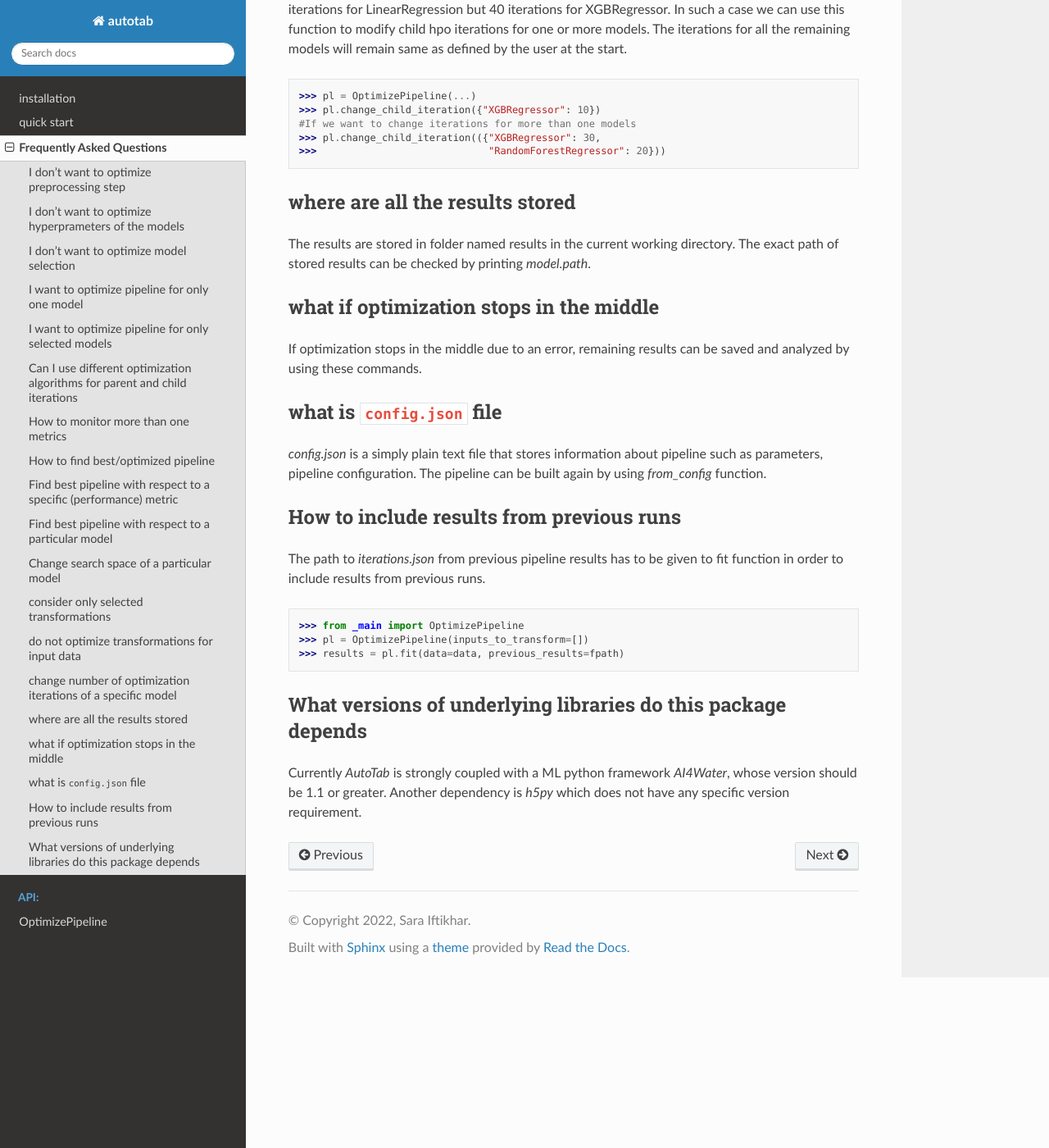
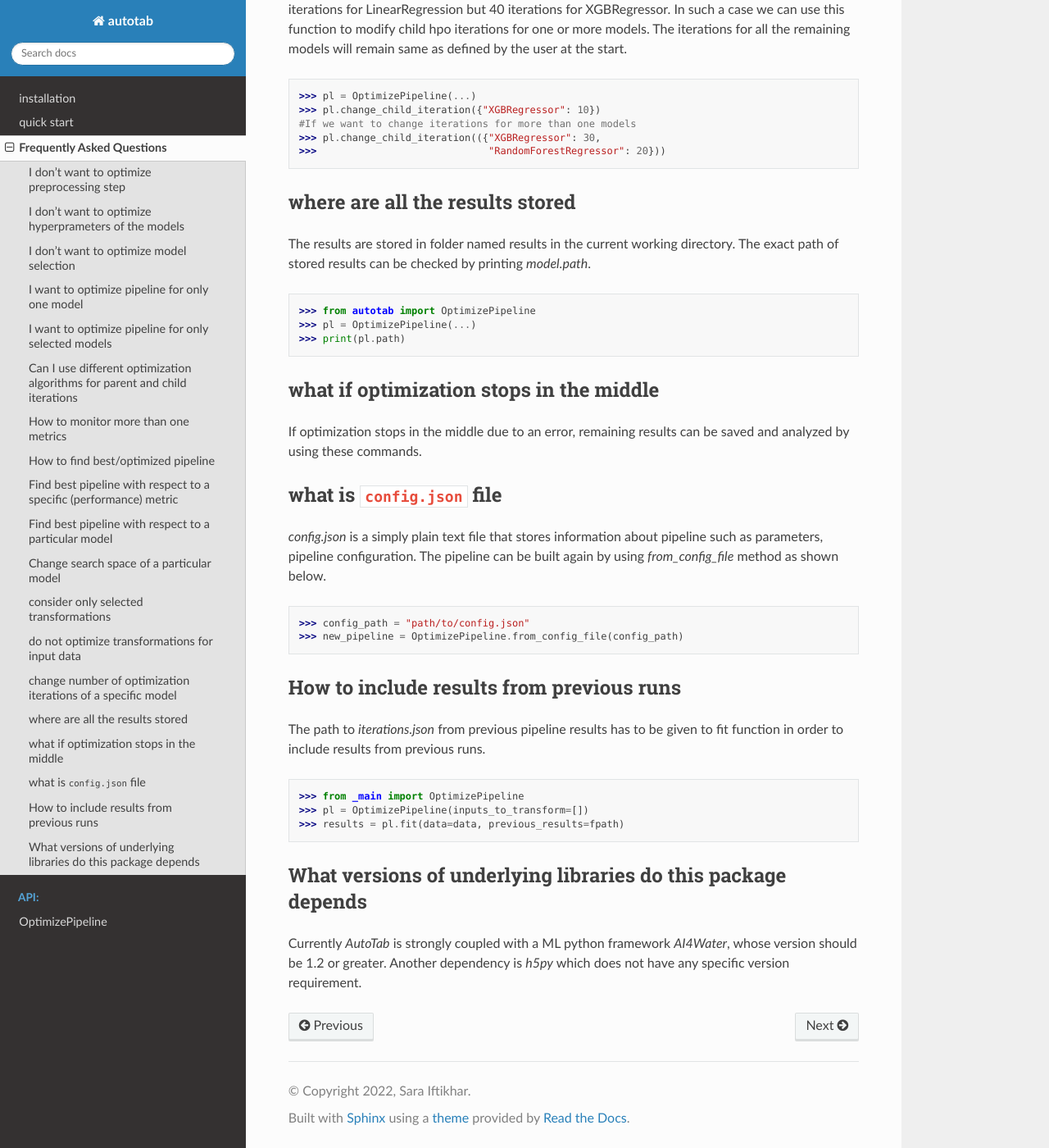
Before and after one commit to Sara-Iftikhar/AutoTab, a Sphinx documentation site: the page built from docs/source/faqs.rst, in a window 1280 px wide and 1400 px high, scrolled down 3763 px. Shown: the whole window at 82% size. Built offline with Sphinx 7.4.7 and the Read the Docs theme 2.0.0, drawn with Linux system fonts in a browser that asks for light colours; pages that are not in the unit, such as notebooks, are missing from menus; some of the changed text lies outside the part shown.

Commit message:
improved docs and plotting

```diff
--- a/autotab/__init__.py
+++ b/autotab/__init__.py
@@ -1,4 +1,4 @@
 
 from ._main import OptimizePipeline
 
-__version__ = "0.1"
+__version__ = "0.11"
--- a/docs/source/faqs.rst
+++ b/docs/source/faqs.rst
@@ -3,8 +3,9 @@ Frequently Asked Questions
 
 I don't want to optimize preprocessing step
 ===========================================
-If you dont want any preprocessing steps, keep `inputs_to_transform` and `outputs_to_transform` arguments
-equal to None or an empty list. In this way transformations will not be optimized for both inputs and targets.
+If you dont want any preprocessing steps, keep `inputs_to_transform`
+and `outputs_to_transform` arguments equal to None or an empty list.
+In this way transformations will not be optimized for both inputs and targets.
 As shown in below example,
 
 .. code-block:: python
@@ -89,7 +90,7 @@ Different optimization algorithms can be set by `parent_algorithm` and
 How to monitor more than one metrics
 ====================================
 The metrics you want to monitor can be given to `monitor` as a list.
-In this example, two metrics NSE and R2 are being monitored.
+In this example, two metrics NSE and $R^2$ are being monitored.
 
 .. code-block:: python
 
@@ -201,12 +202,19 @@ The results are stored in folder named results in the
 current working directory. The exact path of stored results can
 be checked by printing `model.path`.
 
+.. code-block:: python
+
+    >>> from autotab import OptimizePipeline
+    >>> pl = OptimizePipeline(...)
+    >>> print(pl.path)
+
 what if optimization stops in the middle
 ========================================
 If optimization stops in the middle due to an error,
 remaining results can be saved and analyzed by using these commands.
 
 .. code-block:: python
+    >>> from autotab import OptimizePipeline
     >>> pl.save_results()
     >>> pl.post_fit(data=data)
 
@@ -214,7 +222,12 @@ what is ``config.json`` file
 ============================
 `config.json` is a simply plain text file that stores information
 about pipeline such as parameters, pipeline configuration. The pipeline
-can be built again by using `from_config` function.
+can be built again by using `from_config_file` method as shown below.
+
+.. code-block:: python
+
+    >>> config_path = "path/to/config.json"
+    >>> new_pipeline = OptimizePipeline.from_config_file(config_path)
 
 How to include results from previous runs
 =========================================
@@ -231,5 +244,5 @@ from previous runs.
 What versions of underlying libraries do this package depends
 =============================================================
 Currently `AutoTab` is strongly coupled with a ML python framework
-`AI4Water`, whose version should be 1.1 or greater. Another dependency
+`AI4Water`, whose version should be 1.2 or greater. Another dependency
 is `h5py` which does not have any specific version requirement.
--- a/setup.py
+++ b/setup.py
@@ -14,7 +14,7 @@ setup(
 
     name='autotab',
 
-    version="0.1",
+    version="0.11",
 
     description='optimization of ML pipeline using hierarchical optimization method',
     long_description=long_desc,
```
Also changed, not shown: readme.md (+108 -62 lines), 1 other file.
